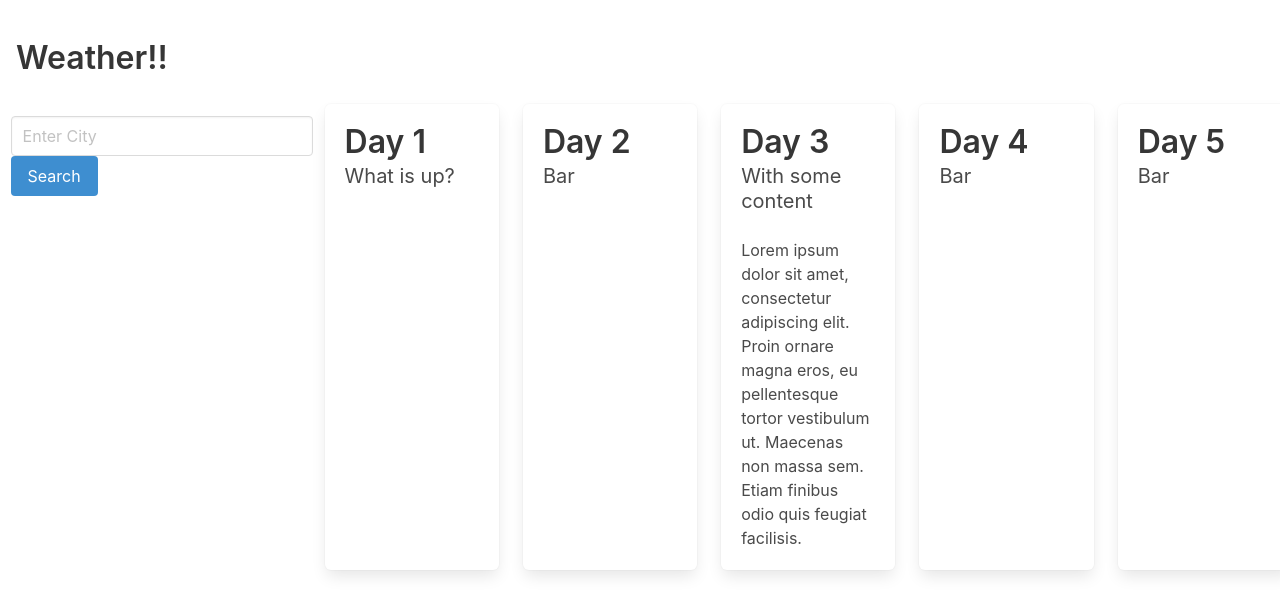
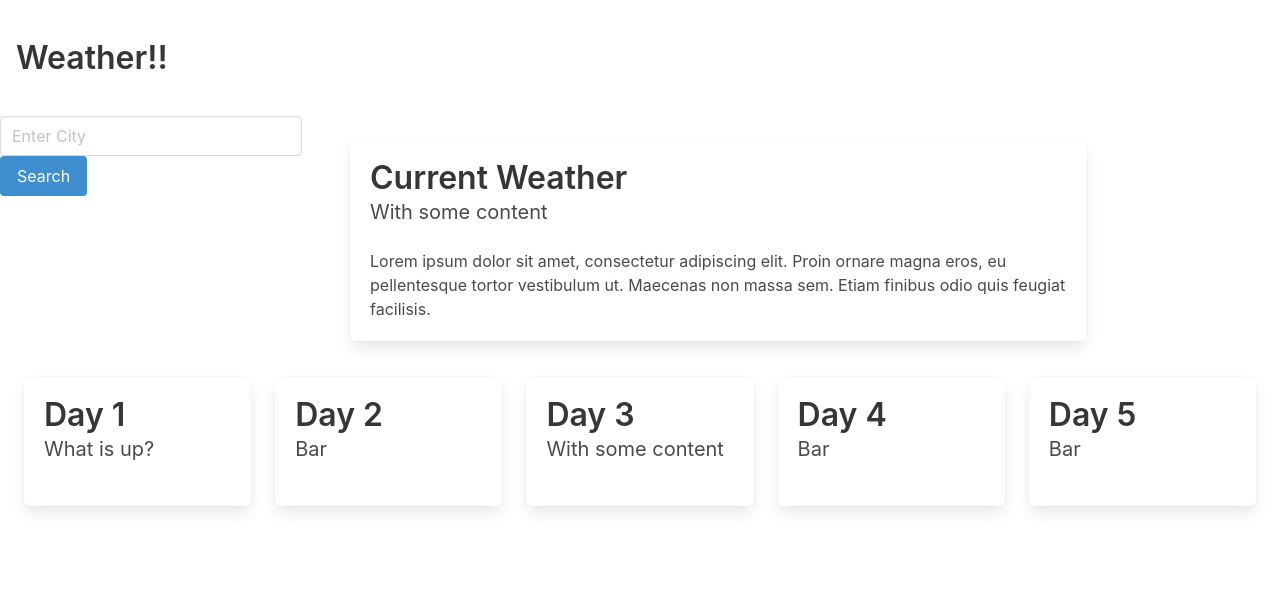
Before and after one commit to tabbdacat/weather-dashboard, a plain HTML site: page index.html in a window 1280 px wide. Shown: the top 614 px of the page. Drawn offline with nearby package versions, Linux system fonts and the light colour scheme; no server answers.

Commit message:
formatting and finding data

```diff
--- a/index.html
+++ b/index.html
@@ -13,7 +13,8 @@
     <header>
         <h1 class="title m-4 py-5">Weather!!</h1>
     </header>
-    <main class="columns is-mobile">>
+    <main>
+        <div class="columns is-mobile">
             <nav class="column is-one-quarter">
                 <div>
                     <p class="control is-expanded">
@@ -24,6 +25,22 @@
                     </p>
                 </div>
             </nav>
+            <div class="tile is-ancestor is-7 m-5">
+                <div class="tile is-parent">
+                    <article class="tile is-child box">
+                        <p class="title">Current Weather</p>
+                        <p class="subtitle">With some content</p>
+                        <div class="content">
+                            <p>Lorem ipsum dolor sit amet, consectetur adipiscing elit. Proin ornare magna eros, eu
+                                pellentesque tortor vestibulum ut. Maecenas non massa sem. Etiam finibus odio quis
+                                feugiat
+                                facilisis.</p>
+                        </div>
+                    </article>
+                </div>
+            </div>
+        </div>
+        <div class="columns is-mobile mx-5 is-justify-content-flex-end">
             <div class="tile is-ancestor">
                 <div class="tile is-parent">
                     <article class="tile is-child box">
@@ -42,7 +59,6 @@
                         <p class="title">Day 3</p>
                         <p class="subtitle">With some content</p>
                         <div class="content">
-                  <p>Lorem ipsum dolor sit amet, consectetur adipiscing elit. Proin ornare magna eros, eu pellentesque tortor vestibulum ut. Maecenas non massa sem. Etiam finibus odio quis feugiat facilisis.</p>
                         </div>
                     </article>
                 </div>
@@ -59,6 +75,7 @@
                     </article>
                 </div>
             </div>
+        </div>
     </main>
 
     <script src="./assets/script.js"></script>
```
Also changed, not shown: assets/script.js (+7 -0 lines). Lines whose indentation alone changed are shown as unchanged.
